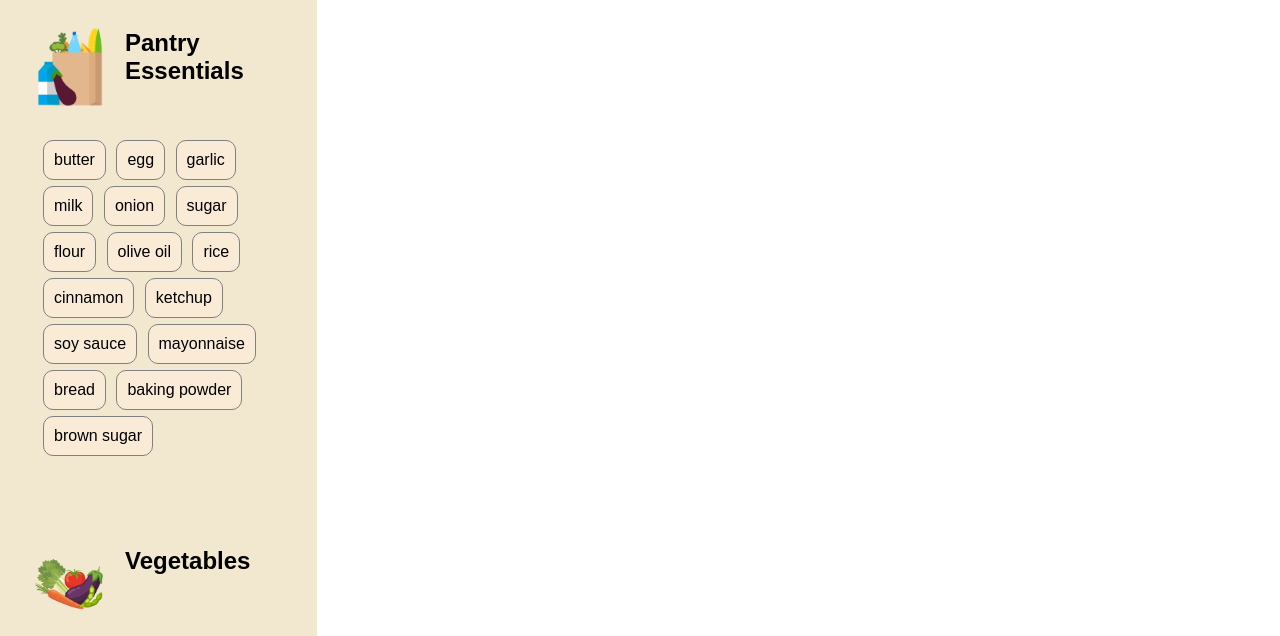
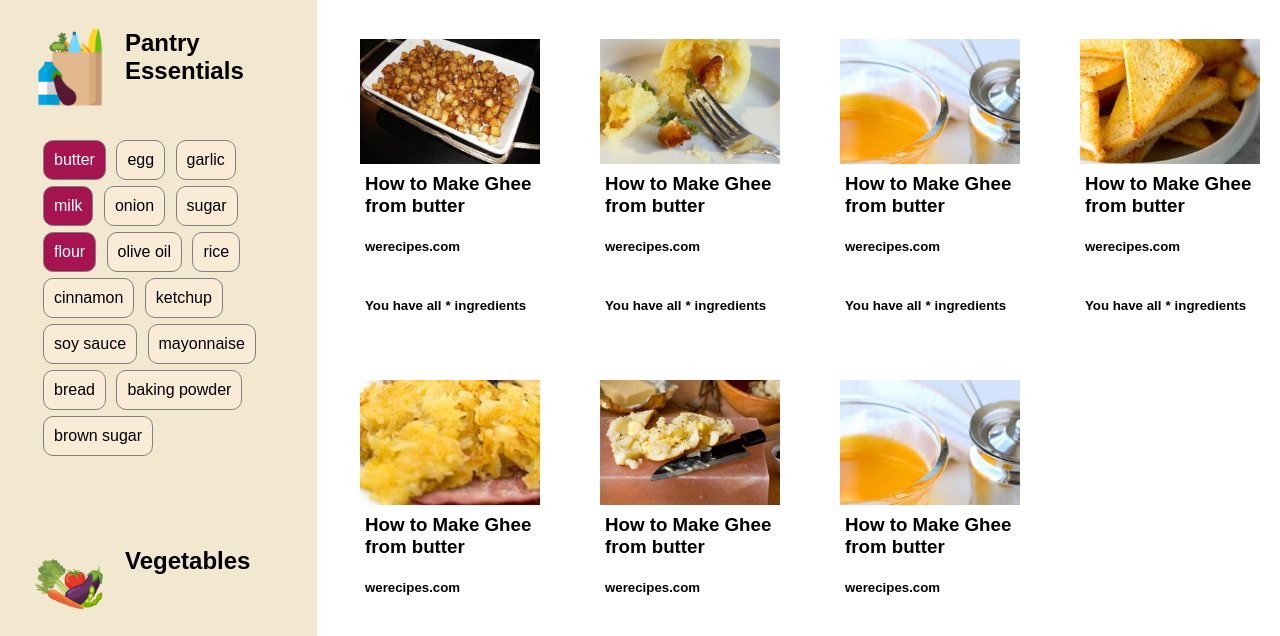
Before and after one commit to rakellbandeira/cse121b, a plain HTML site: page Week6 - Final Project/index2.html in a window 1280 px wide. Shown: the part 121-757 px from the top of the page. Drawn offline with Linux system fonts and the light colour scheme; no server answers.

Commit message:
Can't yet use marking functionality with fetching functionality

```diff
--- a/Week6 - Final Project/index2.html
+++ b/Week6 - Final Project/index2.html
@@ -62,13 +62,13 @@
                 </div>
               </div>
               <ul class="pantry-content">
-                <li class="inactive" id="div1" >butter</li>
+                <li class="active" id="div1" >butter</li>
                 <li class="inactive" id="div2" >egg</li>
                 <li class="inactive" id="div3" >garlic</li>
-                <li class="inactive" id="div4" >milk</li>
+                <li class="active" id="div4" >milk</li>
                 <li class="inactive" id="div5" >onion</li>
                 <li class="inactive" id="div6" >sugar</li>
-                <li class="inactive" id="div7" >flour</li>
+                <li class="active" id="div7" >flour</li>
                 <li class="inactive" id="div8" >olive oil</li>
                 <li class="inactive" id="div9" >rice</li>
                 <li class="inactive" id="div10">cinnamon</li>
@@ -120,7 +120,7 @@
           <!-- <div class="resultJavascript"></div> -->
 
 
-          <!-- <a href="/recipe-page.html">
+          <a href="/recipe-page.html">
             <div class="recipe-box">
               <picture>
                 <img src="/imgs/recipes/216119-t.jpg" alt="">
@@ -251,7 +251,7 @@
                 </div>
               </div>
             </div>
-          </a> -->
+          </a>
 
         </div>
 
@@ -260,5 +260,6 @@
   </div>
 
   <script src="script.js"></script>
+  <!-- <script src="script2.js"></script> -->
 </body>
 </html>
--- a/Week6 - Final Project/script.js
+++ b/Week6 - Final Project/script.js
@@ -1,50 +1,4 @@
 
-
-// EFFECT MARKED IN THE INGREDIENTS
-
-    // Function to mark an element as active or inactive
-function markActive(elementId) {
-      var targetElement = document.getElementById(elementId);
-
-      // Check if the element exists
-      if (targetElement) {
-          // Toggle the class between 'active' and 'inactive'
-          targetElement.classList.toggle('active');
-          targetElement.classList.toggle('inactive');
-
-
-      } else {
-          console.error("Element with ID '" + elementId + "' not found.");
-      }
-}
-
-    // Add click event listeners to each div element
-for (var i = 1; i <= 22; i++) {
-
-  var currentDiv = document.getElementById('div' + i);
-
-  if (currentDiv) {
-    currentDiv.addEventListener('click', function () {
-              // Call the markActive function when clicked
-    markActive(this.id);
-
-             //for each json string in the jsonFileNames: fetchAndPro
-              /* Promise.all(jsonFileNames.map(fileName => fetchAndProcessJSON(fileName))); */
-              /* .then(() => {
-                  // Now, allIngredients contains the copied ingredients from all JSON files
-                  console.log('All ingredients:', allIngredients); */
-
-
-
- });
-    } else {
-          console.error("Element with ID 'div" + i + "' not found.");
-    }
-    }
-
-
-
-function processJSONFiles() {
   const jsonFileNames = [
     'recipe1.json',
     'recipe2.json',
@@ -64,6 +18,8 @@ function processJSONFiles() {
   // Get all active list items
   const activeListItems = document.querySelectorAll('.active');
 
+
+
   // Function to fetch and process each JSON file
   async function fetchAndProcessJSON(fileName) {
       try {
@@ -79,6 +35,19 @@ function processJSONFiles() {
                       // Display title and directions arrays in the console
                       console.log('Title:', jsonData.recipe.title);
                       console.log('Directions:', jsonData.recipe.directions);
+
+                      var element = document.getElementsByClassName('recipe-box');
+                      element.innerHTML = "";
+                      element.innerHTML = `
+                      <picture>
+                        <img src="${jsonData.recipe.image}" alt="${jsonData.recipe.title}">
+                      </picture>
+                      <div class="recipe-box-info">
+                        <div class="recipe-box-info-title">
+                        <h3>${jsonData.recipe.title}</h3>
+                        <h5 class="recipe-url">${jsonData.recipe.url}</h5>
+                      </div>
+                    </div>`;
                   }
               });
           } else {
@@ -94,6 +63,3 @@ function processJSONFiles() {
       .then(() => {
           // Finished processing all JSON files
       });
-}
-
-processJSONFiles();
```
Also changed, not shown: Week6 - Final Project/script2.js (added, +42 -0 lines).
